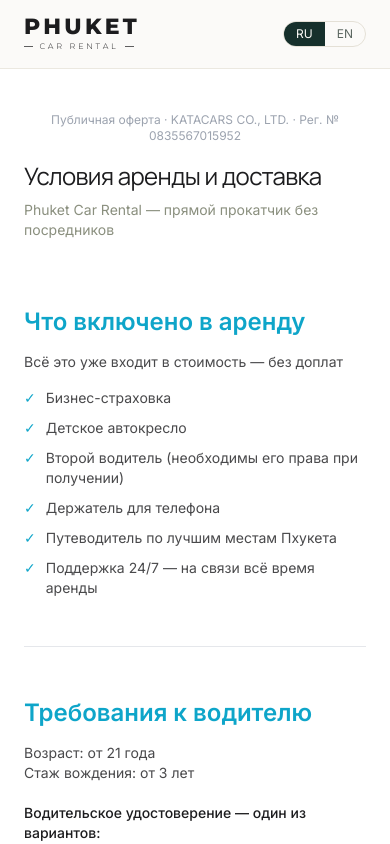
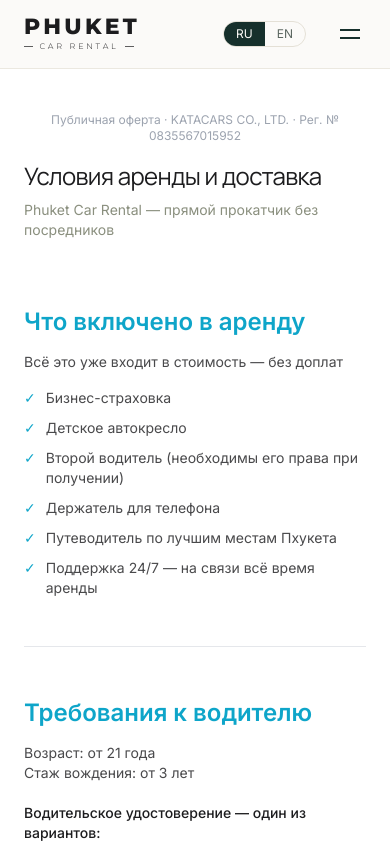
Before and after one commit to katyaphuket/phuket-car-rental, a Next.js app: page /terms in a window 390 px wide. Shown: the top 844 px of the page. Built offline with nearby package versions, Linux system fonts and the light colour scheme.

Commit message:
Add mobile hamburger menu for nav links
Nav links (Fleet/Terms/Contacts) were desktop-only (hidden md:flex)
with no mobile equivalent. Adds a toggle button that reveals them.

```diff
--- a/src/components/site-header.tsx
+++ b/src/components/site-header.tsx
@@ -11,6 +11,7 @@ type SiteHeaderProps = {
 export function SiteHeader({ forceSolid = false }: SiteHeaderProps) {
   const { locale, setLocale, t } = useLocale();
   const [scrolledPast, setScrolledPast] = useState(false);
+  const [menuOpen, setMenuOpen] = useState(false);
 
   useEffect(() => {
     function handleScroll() {
@@ -85,8 +86,59 @@ export function SiteHeader({ forceSolid = false }: SiteHeaderProps) {
               EN
             </button>
           </div>
+
+          <button
+            type="button"
+            onClick={() => setMenuOpen((open) => !open)}
+            aria-label="Menu"
+            aria-expanded={menuOpen}
+            className={`flex h-8 w-8 flex-col items-center justify-center gap-1.5 md:hidden ${
+              scrolled ? "text-foreground" : "text-white"
+            }`}
+          >
+            <span
+              className={`block h-0.5 w-5 bg-current transition-transform duration-200 ${
+                menuOpen ? "translate-y-[3.5px] rotate-45" : ""
+              }`}
+            />
+            <span
+              className={`block h-0.5 w-5 bg-current transition-transform duration-200 ${
+                menuOpen ? "-translate-y-[3.5px] -rotate-45" : ""
+              }`}
+            />
+          </button>
         </div>
       </div>
+
+      {menuOpen && (
+        <nav
+          className={`flex flex-col gap-1 border-t px-6 py-3 text-sm md:hidden ${
+            scrolled ? "border-border/70 bg-background/95 text-foreground-muted" : "border-white/10 bg-black/80 text-white/90"
+          }`}
+        >
+          <a
+            href="/#fleet"
+            onClick={() => setMenuOpen(false)}
+            className={`py-2 ${scrolled ? "hover:text-foreground" : "hover:text-white"}`}
+          >
+            {t.nav.fleet}
+          </a>
+          <a
+            href="/terms"
+            onClick={() => setMenuOpen(false)}
+            className={`py-2 ${scrolled ? "hover:text-foreground" : "hover:text-white"}`}
+          >
+            {t.nav.terms}
+          </a>
+          <a
+            href="/#contacts"
+            onClick={() => setMenuOpen(false)}
+            className={`py-2 ${scrolled ? "hover:text-foreground" : "hover:text-white"}`}
+          >
+            {t.nav.contacts}
+          </a>
+        </nav>
+      )}
     </header>
   );
 }
```
